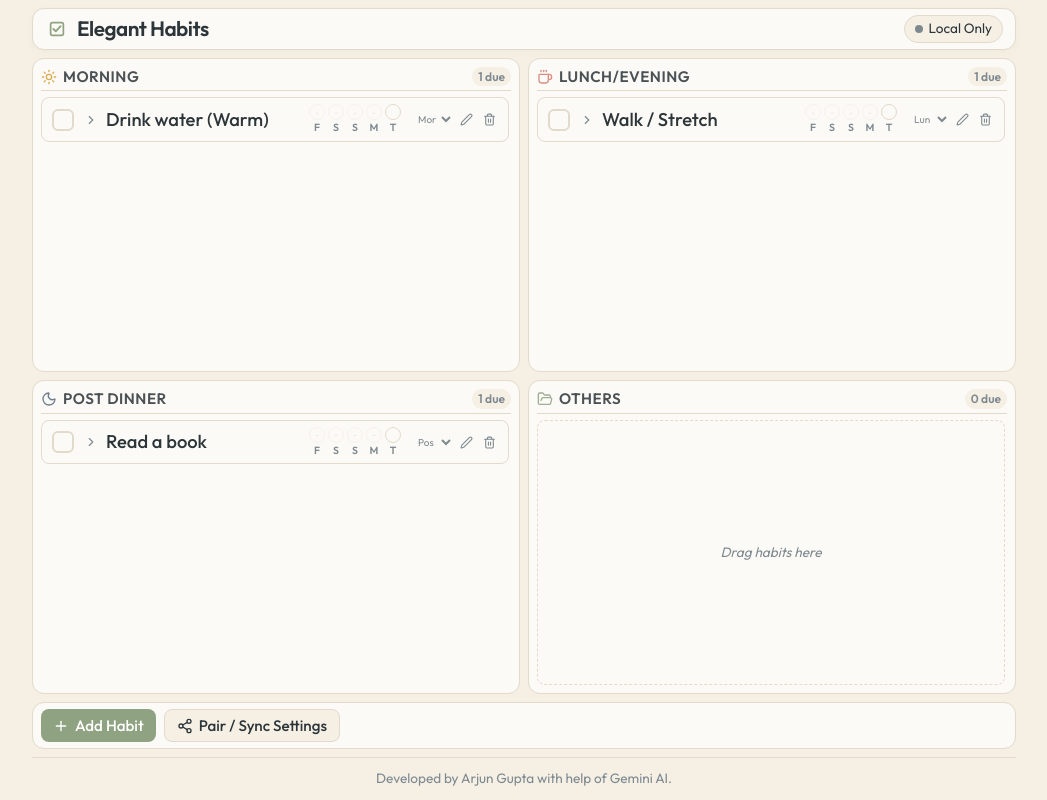
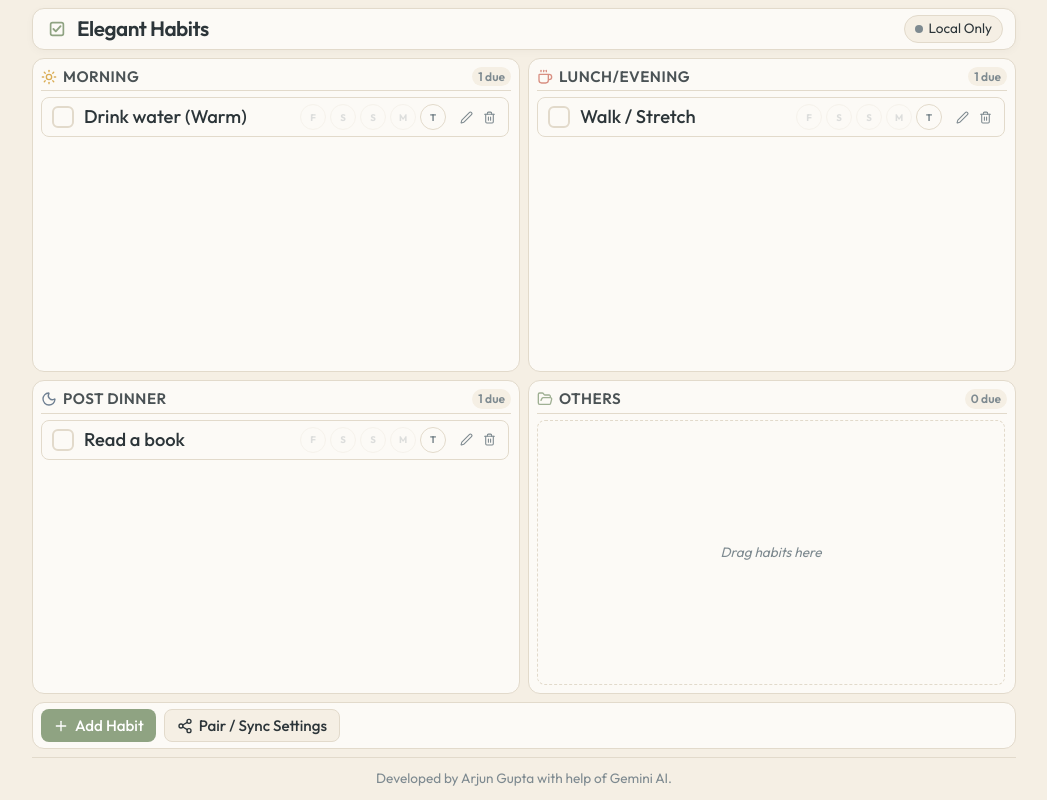
Before and after one commit to arjun1177arjun/HabitTracker, a React (Vite) app: page / in a window 1280 px wide. Shown: the whole page, without its empty margins (116-1163 px from the left). Built offline with nearby package versions, Linux system fonts and the light colour scheme.

Commit message:
feat: 6 UI improvements - subtask mgmt in modal, bigger streak circles with labels inside, no category dropdown, desktop scroll, schedule-aware reminder labels

```diff
--- a/src/App.jsx
+++ b/src/App.jsx
@@ -74,6 +74,9 @@ export default function App() {
   const [syncStatus, setSyncStatus] = useState('local'); // 'local' | 'syncing' | 'synced' | 'error'
   const [expandedHabits, setExpandedHabits] = useState({});
   const [subtaskInputs, setSubtaskInputs] = useState({});
+  // Subtasks in the add/edit modal form
+  const [modalSubtasks, setModalSubtasks] = useState([]);
+  const [modalSubtaskInput, setModalSubtaskInput] = useState('');
 
   // Forms States
   const [newHabitName, setNewHabitName] = useState('');
@@ -356,6 +359,7 @@ export default function App() {
       recurring: newHabitRecurring,
       recurInterval: newHabitRecurring === 'every-x-days' ? newHabitRecurInterval : null,
       reminderTime: newHabitReminderTime || null,
+      subtasks: modalSubtasks.map((s, i) => ({ id: `${Date.now()}_${i}`, name: s })),
       createdAt: Date.now(),
       order: habits.length
     };
@@ -366,6 +370,8 @@ export default function App() {
     // Reset form
     setNewHabitName('');
     setNewHabitReminderTime('');
+    setModalSubtasks([]);
+    setModalSubtaskInput('');
     setActiveModal(null);
 
     triggerSync(updatedHabits, history);
@@ -384,7 +390,10 @@ export default function App() {
           category: newHabitCategory,
           recurring: newHabitRecurring,
           recurInterval: newHabitRecurring === 'every-x-days' ? newHabitRecurInterval : null,
-          reminderTime: newHabitReminderTime || null
+          reminderTime: newHabitReminderTime || null,
+          subtasks: modalSubtasks.map((s, i) =>
+            typeof s === 'object' ? s : { id: `${Date.now()}_${i}`, name: s }
+          )
         };
       }
       return h;
@@ -396,6 +405,8 @@ export default function App() {
 
     setNewHabitName('');
     setNewHabitReminderTime('');
+    setModalSubtasks([]);
+    setModalSubtaskInput('');
 
     triggerSync(updatedHabits, history);
   };
@@ -674,14 +685,20 @@ export default function App() {
                               <Check className="check-icon" />
                             </div>
 
-                            {/* Clickable Area for Expansion */}
-                            <div className="habit-clickable-area" onClick={() => toggleExpandHabit(habit.id)}>
-                              <ChevronRight className={`expand-toggle-icon ${expandedHabits[habit.id] ? 'expanded' : ''}`} />
+                            {/* Clickable Area for Expansion — only show chevron if has subtasks */}
+                            <div
+                              className="habit-clickable-area"
+                              onClick={() => (habit.subtasks || []).length > 0 && toggleExpandHabit(habit.id)}
+                              style={{ cursor: (habit.subtasks || []).length > 0 ? 'pointer' : 'default' }}
+                            >
+                              {(habit.subtasks || []).length > 0 && (
+                                <ChevronRight className={`expand-toggle-icon ${expandedHabits[habit.id] ? 'expanded' : ''}`} />
+                              )}
                               <div className="habit-name" title={habit.name}>
                                 {habit.name}
                               </div>
                               {(habit.subtasks || []).length > 0 && (
-                                <span style={{ fontSize: '0.75rem', opacity: 0.6, marginLeft: '4px' }}>
+                                <span style={{ fontSize: '0.75rem', opacity: 0.6, marginLeft: '4px', flexShrink: 0 }}>
                                   ({(habit.subtasks || []).filter(s => !!(history[`${habit.id}_sub_${s.id}`]?.[todayStr])).length}/{(habit.subtasks || []).length})
                                 </span>
                               )}
@@ -690,7 +707,7 @@ export default function App() {
 
                           {/* Meta: Streaks dots + Action buttons */}
                           <div className="habit-meta">
-                            {/* 5-day Streak Circles */}
+                            {/* 5-day Streak Circles — larger, label inside */}
                             <div className="streak-grid">
                               {last5Days.map((day) => {
                                 const isDueOnDay = isHabitDueOnDate(habit, day.dateStr);
@@ -701,23 +718,19 @@ export default function App() {
                                   circleClass = 'done';
                                 } else if (dayStatus === 'missed' || dayStatus === false) {
                                   circleClass = 'missed';
-                                } else if (isDueOnDay) {
-                                  if (day.dateStr !== todayStr) {
-                                    circleClass = 'missed';
-                                  }
+                                } else if (isDueOnDay && day.dateStr !== todayStr) {
+                                  circleClass = 'missed';
                                 }
 
                                 return (
                                   <div
                                     key={day.dateStr}
-                                    className="streak-day-dot"
+                                    className={`streak-circle ${circleClass}`}
                                     onClick={() => handleStreakClick(habit.id, day.dateStr)}
-                                    title={`${day.dayName} (${day.dateStr}): ${circleClass === 'done' ? 'Done' : circleClass === 'missed' ? 'Missed' : 'Rest Day'}`}
+                                    title={`${day.dayName}: ${circleClass === 'done' ? 'Done' : circleClass === 'missed' ? 'Missed' : 'Pending'}`}
+                                    style={{ opacity: isDueOnDay ? 1 : 0.25 }}
                                   >
-                                    <div className={`streak-circle ${circleClass}`} style={{ opacity: isDueOnDay ? 1 : 0.25 }}>
-                                      {!isDueOnDay && <span style={{ fontSize: '7px', color: 'var(--text-muted)' }}>-</span>}
-                                    </div>
-                                    <span className="streak-label">{day.label}</span>
+                                    <span className="streak-label-inside">{day.label}</span>
                                   </div>
                                 );
                               })}
@@ -726,22 +739,15 @@ export default function App() {
                             {/* Quick details indicators */}
                             <div className="meta-indicators">
                               {habit.reminderTime && (
-                                <Clock className="meta-icon" title={`Reminder set for ${habit.reminderTime}`} />
+                                <Clock className="meta-icon" title={`Reminder: ${habit.reminderTime}${
+                                  habit.recurring === 'every-sunday' ? ' (Sundays)'
+                                  : habit.recurring === 'every-x-days' ? ` (every ${habit.recurInterval} days)`
+                                  : ' (daily)'
+                                }`} />
                               )}
                               {habit.recurring !== 'every-day' && (
-                                <Calendar className="meta-icon" title={habit.recurring === 'every-sunday' ? 'Sundays' : `Every ${habit.recurInterval} days`} />
+                                <Calendar className="meta-icon" title={habit.recurring === 'every-sunday' ? 'Sundays only' : `Every ${habit.recurInterval} days`} />
                               )}
-
-                              {/* Mobile menu dropdown to move between categories */}
-                              <select
-                                className="select-input"
-                                style={{ width: 'auto', padding: '1px', fontSize: '10px', border: 'none', background: 'transparent', cursor: 'pointer' }}
-                                value={category}
-                                onChange={(e) => moveHabitCategory(habit.id, e.target.value)}
-                                title="Move category"
-                              >
-                                {categories.map(c => <option key={c} value={c}>{c.substring(0,3)}</option>)}
-                              </select>
 
                               <button
                                 className="habit-action-btn edit"
@@ -752,6 +758,8 @@ export default function App() {
                                   setNewHabitRecurring(habit.recurring);
                                   setNewHabitRecurInterval(habit.recurInterval || '2');
                                   setNewHabitReminderTime(habit.reminderTime || '');
+                                  setModalSubtasks(habit.subtasks || []);
+                                  setModalSubtaskInput('');
                                   setActiveModal('edit');
                                 }}
                                 title="Edit habit"
@@ -900,7 +908,11 @@ export default function App() {
               )}
 
               <div className="form-group">
-                <label className="form-label">Daily Reminder Time (Optional)</label>
+                <label className="form-label">
+                  {newHabitRecurring === 'every-sunday' ? 'Reminder Time (Sundays)' :
+                   newHabitRecurring === 'every-x-days' ? `Reminder Time (every ${newHabitRecurInterval} days)` :
+                   'Daily Reminder Time'} (Optional)
+                </label>
                 <input
                   type="time"
                   className="text-input"
@@ -909,8 +921,56 @@ export default function App() {
                 />
               </div>
 
+              {/* Sub-tasks in Add modal */}
+              <div className="form-group">
+                <label className="form-label">Sub-tasks (Optional)</label>
+                <div className="modal-subtask-list">
+                  {modalSubtasks.map((sub, idx) => (
+                    <div key={idx} className="modal-subtask-item">
+                      <span className="modal-subtask-name">{typeof sub === 'object' ? sub.name : sub}</span>
+                      <button
+                        type="button"
+                        className="habit-action-btn delete"
+                        onClick={() => setModalSubtasks(prev => prev.filter((_, i) => i !== idx))}
+                      >×</button>
+                    </div>
+                  ))}
+                </div>
+                <div className="subtask-add-form" style={{ marginTop: '6px' }}>
+                  <input
+                    type="text"
+                    className="subtask-input"
+                    placeholder="Add sub-task..."
+                    value={modalSubtaskInput}
+                    onChange={(e) => setModalSubtaskInput(e.target.value)}
+                    maxLength={40}
+                    onKeyDown={(e) => {
+                      if (e.key === 'Enter') {
+                        e.preventDefault();
+                        if (modalSubtaskInput.trim()) {
+                          setModalSubtasks(prev => [...prev, modalSubtaskInput.trim()]);
+                          setModalSubtaskInput('');
+                        }
+                      }
+                    }}
+                  />
+                  <button
+                    type="button"
+                    className="subtask-add-btn"
+                    onClick={() => {
+                      if (modalSubtaskInput.trim()) {
+                        setModalSubtasks(prev => [...prev, modalSubtaskInput.trim()]);
+                        setModalSubtaskInput('');
+                      }
+                    }}
+                  >
+                    <Plus size={12} />
+                  </button>
+                </div>
+              </div>
+
               <div className="form-actions">
-                <button type="button" className="secondary-btn" onClick={() => setActiveModal(null)}>
+                <button type="button" className="secondary-btn" onClick={() => { setActiveModal(null); setModalSubtasks([]); setModalSubtaskInput(''); }}>
                   Cancel
                 </button>
                 <button type="submit" className="primary-btn">
@@ -988,7 +1048,11 @@ export default function App() {
               )}
 
               <div className="form-group">
-                <label className="form-label">Daily Reminder Time (Optional)</label>
+                <label className="form-label">
+                  {newHabitRecurring === 'every-sunday' ? 'Reminder Time (Sundays)' :
+                   newHabitRecurring === 'every-x-days' ? `Reminder Time (every ${newHabitRecurInterval} days)` :
+                   'Daily Reminder Time'} (Optional)
+                </label>
                 <input
                   type="time"
                   className="text-input"
@@ -997,8 +1061,56 @@ export default function App() {
                 />
               </div>
 
+              {/* Sub-tasks in Edit modal */}
+              <div className="form-group">
+                <label className="form-label">Sub-tasks</label>
+                <div className="modal-subtask-list">
+                  {modalSubtasks.map((sub, idx) => (
+                    <div key={idx} className="modal-subtask-item">
+                      <span className="modal-subtask-name">{typeof sub === 'object' ? sub.name : sub}</span>
+                      <button
+                        type="button"
+                        className="habit-action-btn delete"
+                        onClick={() => setModalSubtasks(prev => prev.filter((_, i) => i !== idx))}
+                      >×</button>
+                    </div>
+                  ))}
+                </div>
+                <div className="subtask-add-form" style={{ marginTop: '6px' }}>
+                  <input
+                    type="text"
+                    className="subtask-input"
+                    placeholder="Add sub-task..."
+                    value={modalSubtaskInput}
+                    onChange={(e) => setModalSubtaskInput(e.target.value)}
+                    maxLength={40}
+                    onKeyDown={(e) => {
+                      if (e.key === 'Enter') {
+                        e.preventDefault();
+                        if (modalSubtaskInput.trim()) {
+                          setModalSubtasks(prev => [...prev, modalSubtaskInput.trim()]);
+                          setModalSubtaskInput('');
+                        }
+                      }
+                    }}
+                  />
+                  <button
+                    type="button"
+                    className="subtask-add-btn"
+                    onClick={() => {
+                      if (modalSubtaskInput.trim()) {
+                        setModalSubtasks(prev => [...prev, modalSubtaskInput.trim()]);
+                        setModalSubtaskInput('');
+                      }
+                    }}
+                  >
+                    <Plus size={12} />
+                  </button>
+                </div>
+              </div>
+
               <div className="form-actions">
-                <button type="button" className="secondary-btn" onClick={() => { setActiveModal(null); setEditingHabit(null); }}>
+                <button type="button" className="secondary-btn" onClick={() => { setActiveModal(null); setEditingHabit(null); setModalSubtasks([]); setModalSubtaskInput(''); }}>
                   Cancel
                 </button>
                 <button type="submit" className="primary-btn">
--- a/src/index.css
+++ b/src/index.css
@@ -180,6 +180,7 @@ button, input, select {
   border: 1px solid var(--border-color);
   padding: 8px;
   min-height: 0; /* Nested scrolling */
+  overflow: hidden; /* contain children */
   transition: transform 0.2s ease, box-shadow 0.2s ease;
   position: relative;
 }
@@ -377,28 +378,24 @@ button, input, select {
 /* Streaks Dots display */
 .streak-grid {
   display: flex;
-  gap: 3px;
+  gap: 4px;
   align-items: center;
+  flex-shrink: 0;
 }
 
-.streak-day-dot {
-  display: flex;
-  flex-direction: column;
-  align-items: center;
-  position: relative;
-  cursor: pointer;
-}
-
+/* Streak circle: label now inside the circle */
 .streak-circle {
-  width: 16px;
-  height: 16px;
+  width: 26px;
+  height: 26px;
   border-radius: 50%;
-  border: 1px solid var(--border-color);
+  border: 1.5px solid var(--border-color);
   background: var(--card-bg);
   transition: all 0.2s ease;
   display: flex;
   align-items: center;
   justify-content: center;
+  cursor: pointer;
+  flex-shrink: 0;
 }
 
 .streak-circle.done {
@@ -416,13 +413,26 @@ button, input, select {
   box-shadow: 0 1px 4px rgba(0,0,0,0.1);
 }
 
+/* Label rendered inside circle */
+.streak-label-inside {
+  font-size: 0.6rem;
+  font-weight: 700;
+  text-transform: uppercase;
+  letter-spacing: 0;
+  color: var(--text-muted);
+  user-select: none;
+  line-height: 1;
+  pointer-events: none;
+}
+
+.streak-circle.done .streak-label-inside,
+.streak-circle.missed .streak-label-inside {
+  color: white;
+}
+
+/* Legacy label below – keep hidden in case it is still rendered */
 .streak-label {
-  font-size: 0.65rem;
-  color: var(--text-muted);
-  margin-top: 1px;
-  text-transform: uppercase;
-  font-weight: 600;
-  user-select: none;
+  display: none;
 }
 
 /* Habit config icons */
@@ -874,3 +884,65 @@ button, input, select {
 .subtask-add-btn:hover {
   filter: brightness(0.95);
 }
+
+/* Modal Subtask List (add/edit modal) */
+.modal-subtask-list {
+  display: flex;
+  flex-direction: column;
+  gap: 4px;
+  margin-bottom: 4px;
+  max-height: 140px;
+  overflow-y: auto;
+}
+
+.modal-subtask-item {
+  display: flex;
+  align-items: center;
+  justify-content: space-between;
+  background: var(--bg-beige);
+  border: 1px solid var(--border-color);
+  border-radius: 6px;
+  padding: 4px 10px;
+  gap: 6px;
+}
+
+.modal-subtask-name {
+  font-size: 0.9rem;
+  color: var(--text-slate);
+  flex: 1;
+  min-width: 0;
+  overflow: hidden;
+  text-overflow: ellipsis;
+  white-space: nowrap;
+}
+
+/* Zoom / pinch fix: prevent elements from clipping at narrower viewport widths */
+.habit-name {
+  min-width: 0;
+}
+
+.habit-meta {
+  flex-shrink: 0;
+}
+
+/* Better touch targets on mobile */
+@media (max-width: 600px) {
+  .streak-circle {
+    width: 28px;
+    height: 28px;
+  }
+
+  .streak-label-inside {
+    font-size: 0.58rem;
+  }
+
+  .category-section {
+    min-height: 160px;
+    max-height: none;
+  }
+
+  .modal-content {
+    max-height: 90vh;
+    overflow-y: auto;
+  }
+}
```
